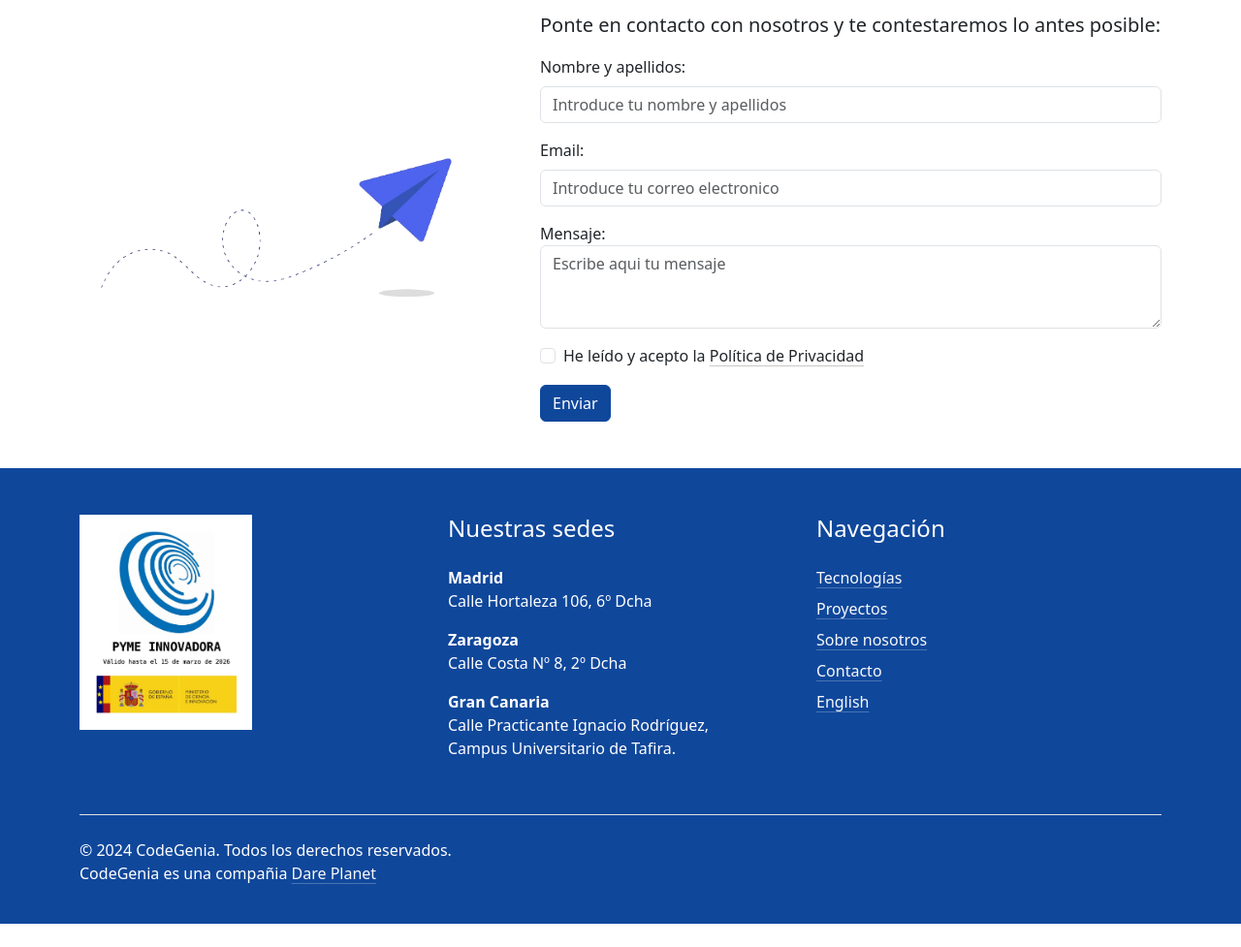
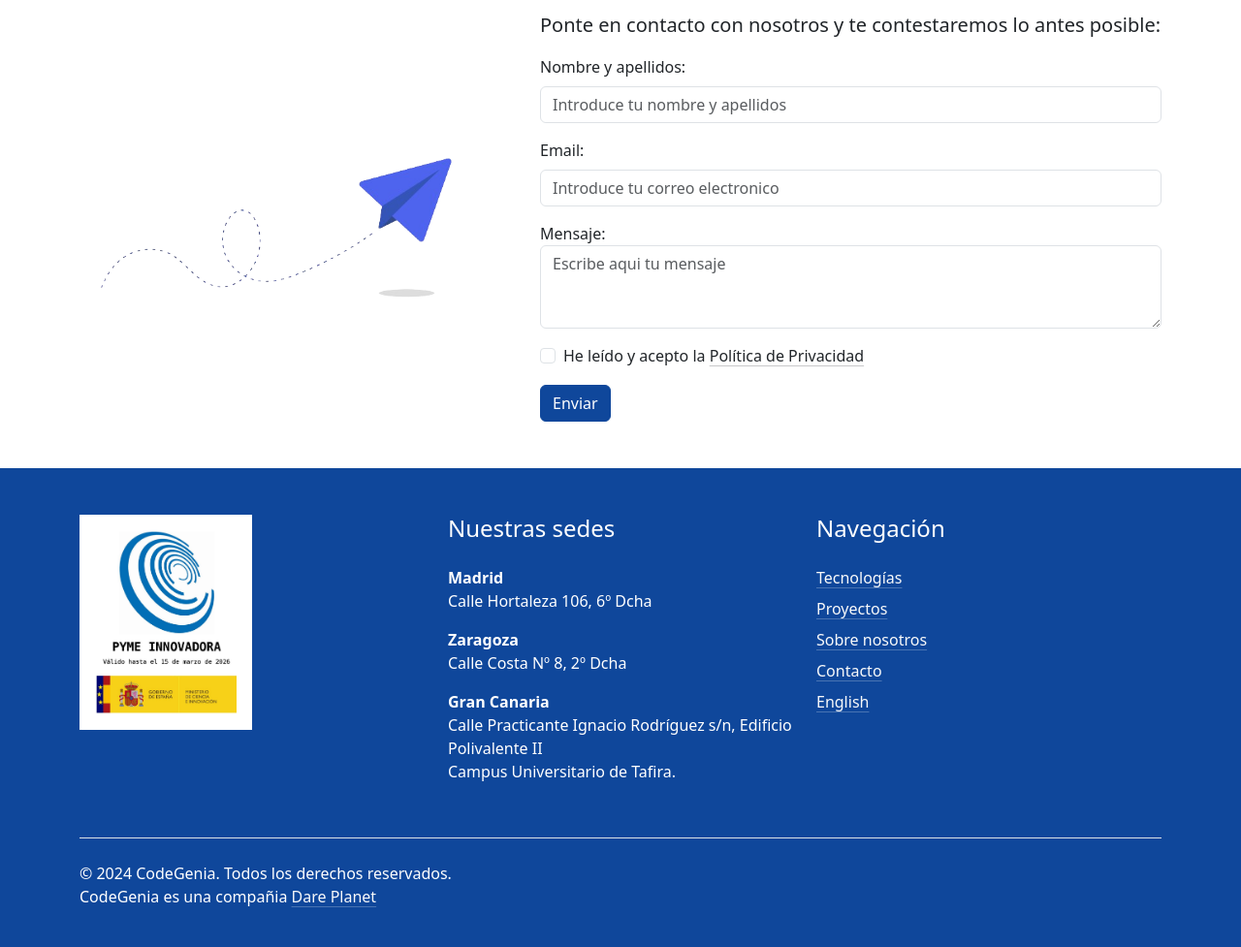
Before and after one commit to CodeGenia/Codegenia-web, a plain HTML site: page index.html in a window 1280 px wide. Shown: the part 5874-6851 px from the top of the page at 97% size. Before the commit the page ends 6827 px from the top, so only its background shows below. Drawn offline with nearby package versions, Linux system fonts and the light colour scheme.

Commit message:
Mas ajustes en direccion

```diff
--- a/index.html
+++ b/index.html
@@ -676,8 +676,7 @@
                         <ul class="nav flex-column">
                             <li class="nav-item mb-3"><strong>Madrid</strong><br>Calle Hortaleza 106, 6º Dcha</li>
                             <li class="nav-item mb-3"><strong>Zaragoza</strong><br>Calle Costa Nº 8, 2º Dcha</li>
-                            <li class="nav-item mb-3"><strong>Gran Canaria</strong><br>Calle Practicante Ignacio
-                                Rodríguez,<br>Campus Universitario de Tafira.</li>
+                            <li class="nav-item mb-3"><strong>Gran Canaria</strong><br>Calle Practicante Ignacio Rodríguez s/n, Edificio Polivalente II<br>Campus Universitario de Tafira.</li>
                         </ul>
                     </div>
                     <div class="col-md-4 mb-3">
```
